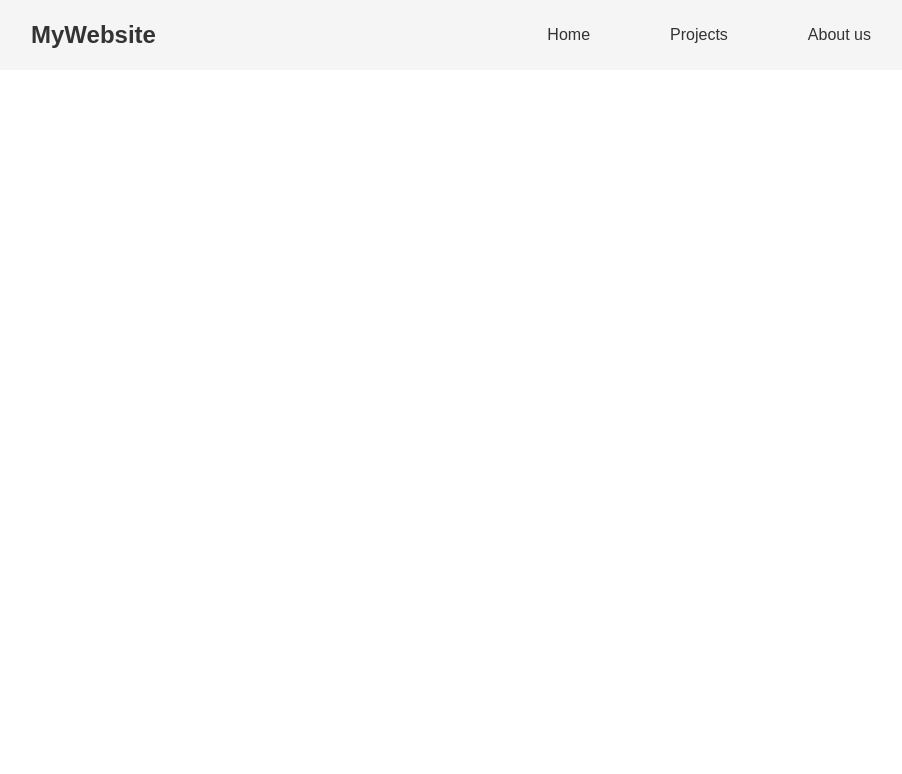
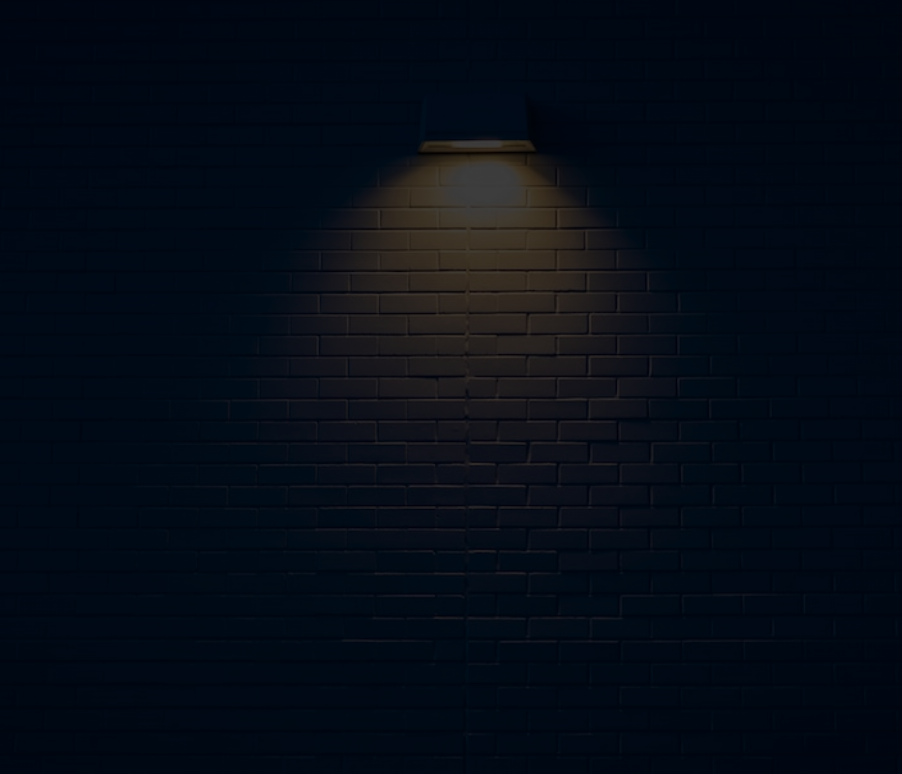
Before and after one commit to Shotiko11/MYWAY, a plain HTML site: page index.html in a window 1280 px wide. Shown: the whole page, without its empty margins (169-1071 px from the left). Drawn offline with Linux system fonts and the light colour scheme.

```diff
--- a/index.html
+++ b/index.html
@@ -4,19 +4,13 @@
     <meta charset="UTF-8" />
     <meta name="viewport" content="width=device-width, initial-scale=1.0" />
     <link rel="stylesheet" type="text/css" href="style.css" />
-    <title>Document</title>
+    <title>IMMOBILIEN Invest</title>
   </head>
   <body>
-    <header>
-      <nav>
-        <div class="logo">MyWebsite</div>
-        <ul class="nav-links">
-          <li><a href="#">Home</a></li>
-          <li><a href="#">Projects</a></li>
-          <li><a href="#">About us</a></li>
-        </ul>
-      </nav>
-    </header>
+
+    <div class="banner">
+
+    </div>
 
     <script src="script.js"></script>
   </body>
--- a/style.css
+++ b/style.css
@@ -1,44 +1,13 @@
-body {
+* {
     margin: 0;
     padding: 0;
-    font-family: Arial, sans-serif;
+    font-family: sans-serif;
 }
 
-header {
-    background-color: #f5f5f5;
-    color: #333;
-    padding: 10px 0;
+.banner {
+    width: 100%;
+    height: 100vh;
+    background-image: linear-gradient(rgba(0,0,0,0.75), rgba(0,0,0,0.75)), url(zbackground.jpg);
+    background-size: cover;
+    background-position: center;
 }
-
-nav {
-    display: flex;
-    justify-content: space-between;
-    align-items: center;
-    padding: 0 200px;
-}
-
-.logo {
-    font-size: 24px;
-    font-weight: bold;
-    margin-right: 40px;
-}
-
-.nav-links {
-    list-style: none;
-    display: flex;
-    margin-left: auto;
-}
-
-.nav-links li {
-    margin: 0 40px;
-}
-
-.nav-links a {
-    text-decoration: none;
-    color: #333;
-    transition: color 0.3s;
-}
-
-.nav-links a:hover {
-    color: #67c7e1;
-}
```
Also changed, not shown: zbackground.jpg (added).
